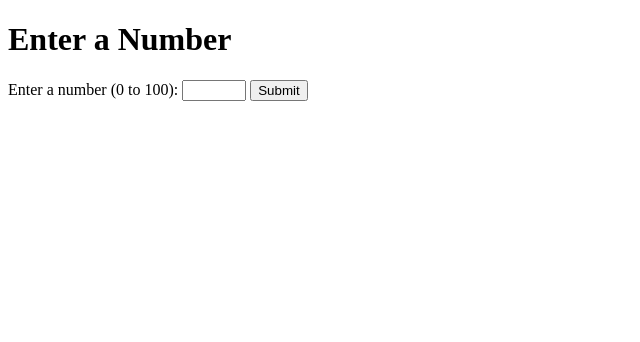
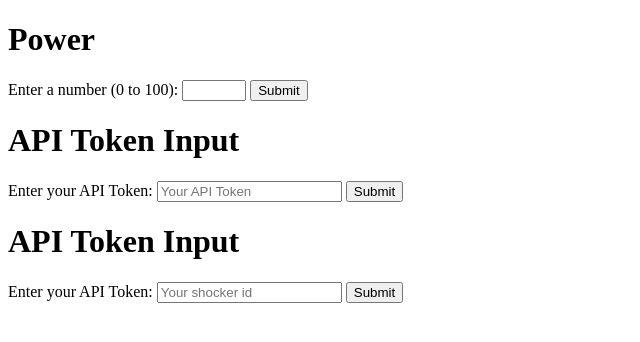
Before and after one commit to Kome54/openshock_chaster, a plain HTML site: page index.html in a window 1280 px wide. Shown: the whole page, without its empty margins (0-640 px from the left). Drawn offline with Linux system fonts and the light colour scheme.

Commit message:
Update index.html

```diff
--- a/index.html
+++ b/index.html
@@ -6,7 +6,7 @@
   <title>Type a Number</title>
 </head>
 <body>
-  <h1>Enter a Number</h1>
+  <h1>Power</h1>
   <form>
     <label for="number">Enter a number (0 to 100):</label>
     <input
@@ -19,5 +19,34 @@
     >
     <button type="submit">Submit</button>
   </form>
+
+  <h1>API Token Input</h1>
+  <form>
+    <label for="apiToken">Enter your API Token:</label>
+    <input
+      type="text"
+      id="apiToken"
+      name="apiToken"
+      placeholder="Your API Token"
+      required
+    >
+    <button type="submit">Submit</button>
+  </form>
+
+  <body>
+  <h1>API Token Input</h1>
+  <form>
+    <label for="apiToken">Enter your API Token:</label>
+    <input
+      type="text"
+      id="shocker"
+      name="shocker id"
+      placeholder="Your shocker id"
+      required
+    >
+    <button type="submit">Submit</button>
+  </form>
+
 </body>
+
 </html>
```
